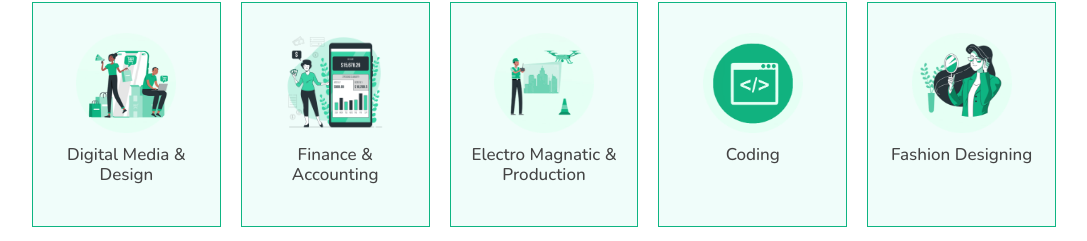
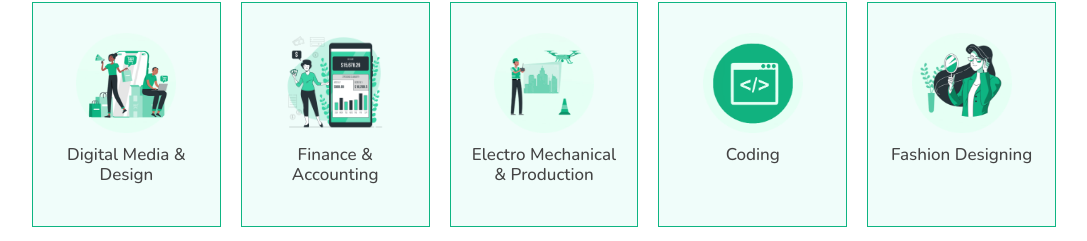
Before and after one commit to 0premthecoder/Asose, a Next.js app: page / in a window 1280 px wide. Shown: the part 800-1041 px from the top of the page, without its empty margins (96-1183 px from the left). Built offline with nearby package versions, Linux system fonts and the light colour scheme.

Commit message:
fixed spelling

```diff
--- a/pages/index.js
+++ b/pages/index.js
@@ -55,7 +55,7 @@ function Index() {
                             width={100}
                             height={100}
                         />
-                        <h3>Electro magnatic &amp; Production</h3>
+                        <h3>Electro Mechanical &amp; Production</h3>
                     </div>
                     <div className="box">
                         <Image
@@ -185,10 +185,10 @@ function Index() {
                         <SwiperSlide className="swiper-slide slide">
                             <div className="image">
                                 <img src="/emp2.png" alt="" />
-                                <h3>Electro Machanical Production</h3>
+                                <h3>Electro Mechanical &amp;Production</h3>
                             </div>
                             <div className="content">
-                                <h3>Electro Magnatic &amp; Production</h3>
+                                <h3>Electro Mechanical &amp; Production</h3>
                                 <p>
                                     Lorem ipsum dolor sit amet consectetur adipisicing elit. Laborum,
                                     ratione?
```
